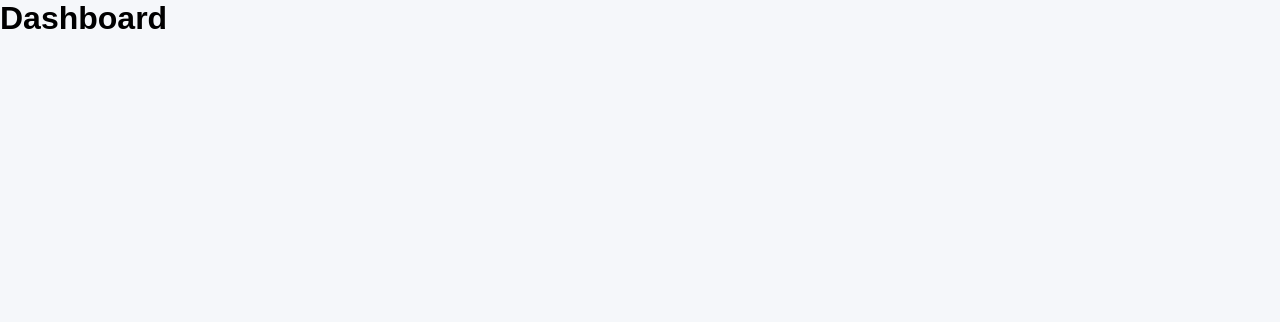
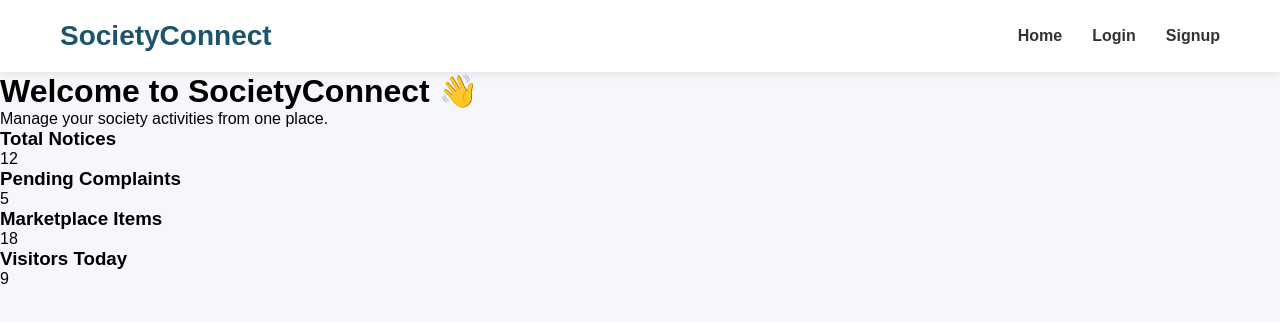
Before and after one commit to pranika2310/SocietyConnect-MERN, a React (Vite) app: page /dashboard in a window 1280 px wide. Shown: the top 322 px of the page. Built offline with nearby package versions, Linux system fonts and the light colour scheme.

Commit message:
Create reusable StatCard component using props

```diff
--- /dev/null
+++ b/src/components/StatCard.jsx
@@ -0,0 +1,10 @@
+function StatCard(props) {
+    return (
+        <div className="stat-card">
+            <h3>{props.title}</h3>
+            <p>{props.value}</p>
+        </div>
+    );
+}
+
+export default StatCard;
--- a/src/pages/Dashboard.jsx
+++ b/src/pages/Dashboard.jsx
@@ -1,6 +1,39 @@
+import StatCard from "../components/StatCard";
+import MainLayout from "../layouts/MainLayout";
+
 function Dashboard() {
     return (
-        <h1>Dashboard</h1>
+        <MainLayout>
+
+            <h1>Welcome to SocietyConnect 👋</h1>
+
+<p>Manage your society activities from one place.</p>
+
+<div className="stats-container">
+
+    <StatCard
+        title="Total Notices"
+        value="12"
+    />
+
+    <StatCard
+        title="Pending Complaints"
+        value="5"
+    />
+
+    <StatCard
+        title="Marketplace Items"
+        value="18"
+    />
+
+    <StatCard
+        title="Visitors Today"
+        value="9"
+    />
+
+</div>
+
+        </MainLayout>
     );
 }
 
--- a/src/pages/Login.jsx
+++ b/src/pages/Login.jsx
@@ -1,4 +1,5 @@
 import { useState } from "react";
+import { useNavigate } from "react-router-dom";
 import MainLayout from "../layouts/MainLayout";
 
 function Login() {
@@ -29,7 +30,9 @@
 
         setErrors(newErrors);
 
-        console.log(newErrors);
+if (newErrors.email === "" && newErrors.password === "") {
+    navigate("/dashboard");
+}
     };
 
     return (
```
Lines whose indentation alone changed are shown as unchanged.
